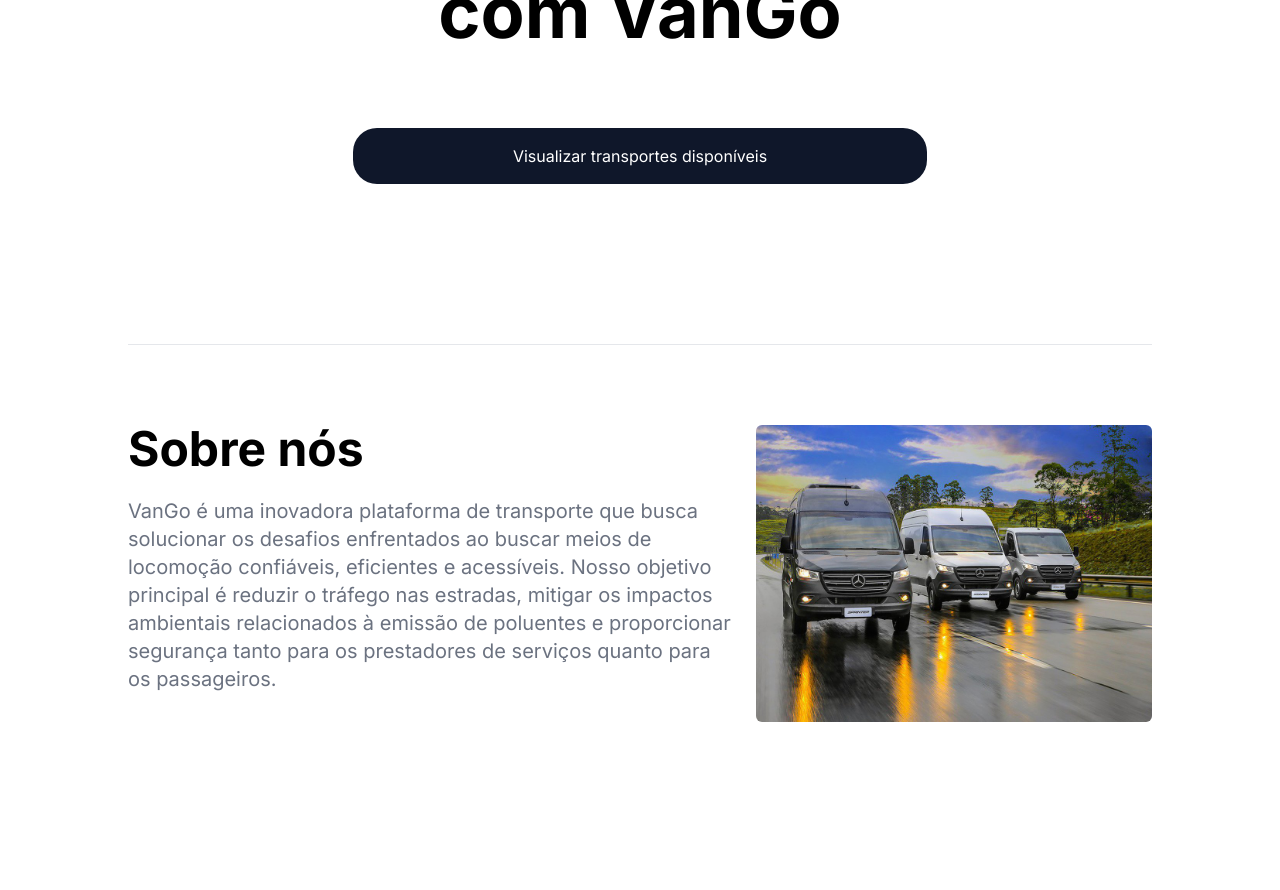
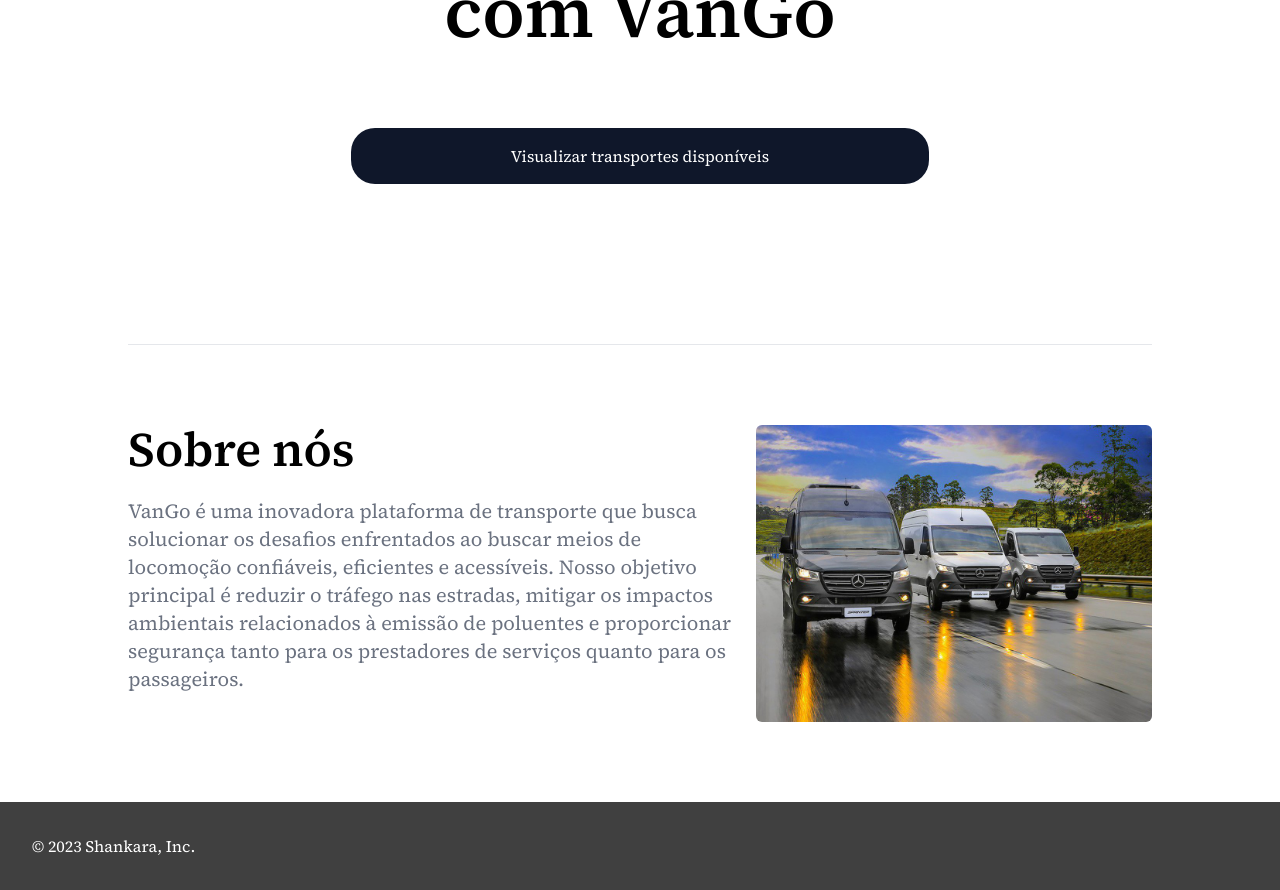
Before and after one commit to DevLucasEduardo/Go-van, a Next.js app: page / in a window 1280 px wide. Shown: the part 240-1130 px from the top of the page. Before the commit the page ends 962 px from the top, so only its background shows below. Built offline with nearby package versions, Linux system fonts and the light colour scheme.

Commit message:
refactor: font source serif 4

```diff
--- a/src/app/layout.tsx
+++ b/src/app/layout.tsx
@@ -1,9 +1,12 @@
 import "./globals.css";
 import type { Metadata } from "next";
-import { Inter } from "next/font/google";
+import { Source_Serif_4 } from "next/font/google";
 import Header from "./components/header";
 import Footer from "./components/footer";
-const inter = Inter({ subsets: ["latin"] });
+const source_Serif_4 = Source_Serif_4({
+  subsets: ["latin"],
+  weight: ["300", "400", "500", "600"],
+});
 
 export const metadata: Metadata = {
   title: "Create Next App",
@@ -17,9 +20,10 @@ export default function RootLayout({
 }) {
   return (
     <html lang="en">
-      <body className={inter.className}>
+      <body className={source_Serif_4.className}>
         <Header />
         {children}
+        <Footer />
       </body>
     </html>
   );
```
